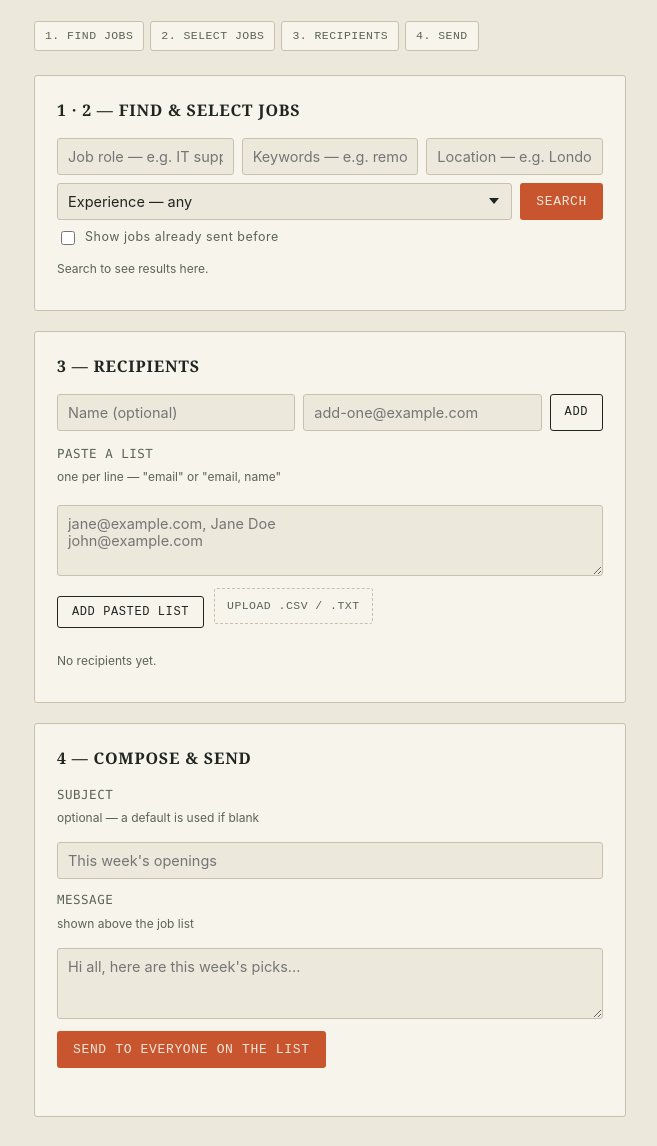
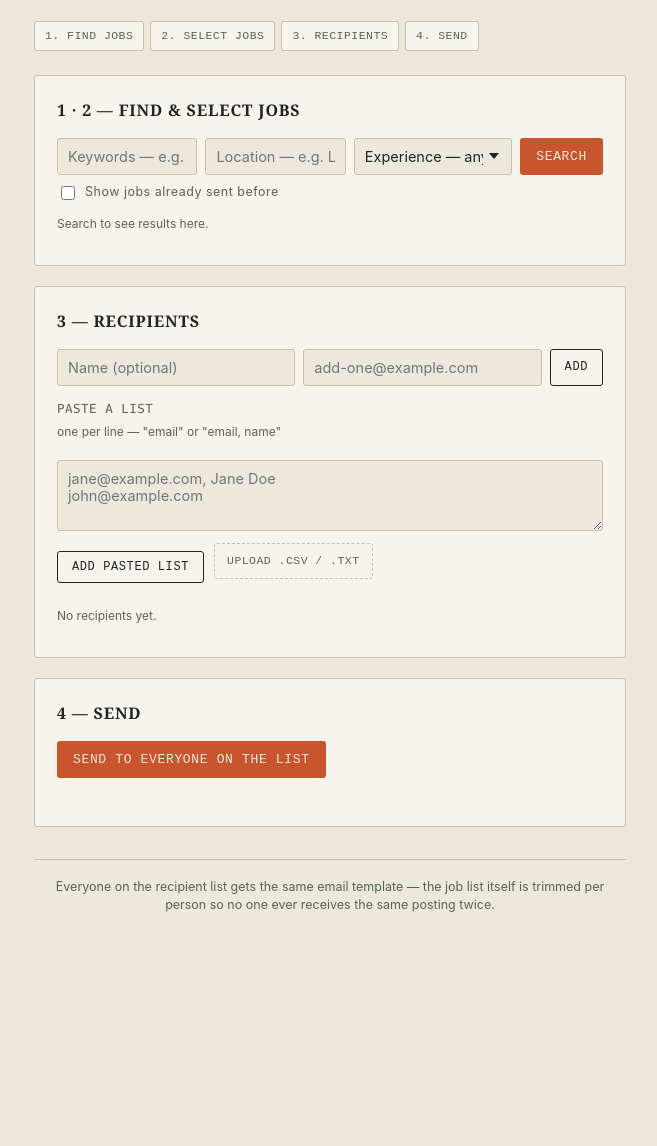
Before and after one commit to navyaaaasingh/job-broadcaster, a website: page public/index.html in a window 1280 px wide. Shown: the part 130-1276 px from the top of the page, without its empty margins (310-967 px from the left). After the commit the page ends 1125 px from the top, so only its background shows below. Drawn offline with Linux system fonts and the light colour scheme; no server answers.

Commit message:
Update index.html

```diff
--- a/public/index.html
+++ b/public/index.html
@@ -29,8 +29,7 @@
     <section class="card">
       <h2>1 &middot; 2 — Find &amp; select jobs</h2>
       <form id="search-form" class="inline-form">
-        <input type="text" name="role" placeholder="Job role — e.g. IT support" />
-        <input type="text" name="keywords" placeholder="Keywords — e.g. remote, urgent" />
+        <input type="text" name="keywords" placeholder="Keywords — e.g. IT support" />
         <input type="text" name="location" placeholder="Location — e.g. London" />
         <select name="experience">
           <option value="">Experience — any</option>
@@ -79,16 +78,8 @@
     </section>
 
     <section class="card">
-      <h2>4 — Compose &amp; send</h2>
+      <h2>4 — Send</h2>
       <form id="send-form">
-        <label>
-          Subject <span class="hint">optional — a default is used if blank</span>
-          <input type="text" name="subject" placeholder="This week's openings" />
-        </label>
-        <label>
-          Message <span class="hint">shown above the job list</span>
-          <textarea name="message" rows="3" placeholder="Hi all, here are this week's picks..."></textarea>
-        </label>
         <button type="submit" id="send-btn">Send to everyone on the list</button>
         <p class="form-status" id="send-status"></p>
       </form>
@@ -97,7 +88,7 @@
   </main>
 
   <footer class="foot">
-    Everyone on the recipient list gets the same subject and message — the job list itself is trimmed per person so no one ever receives the same posting twice.
+    Everyone on the recipient list gets the same email template — the job list itself is trimmed per person so no one ever receives the same posting twice.
   </footer>
 </div>
 
```
